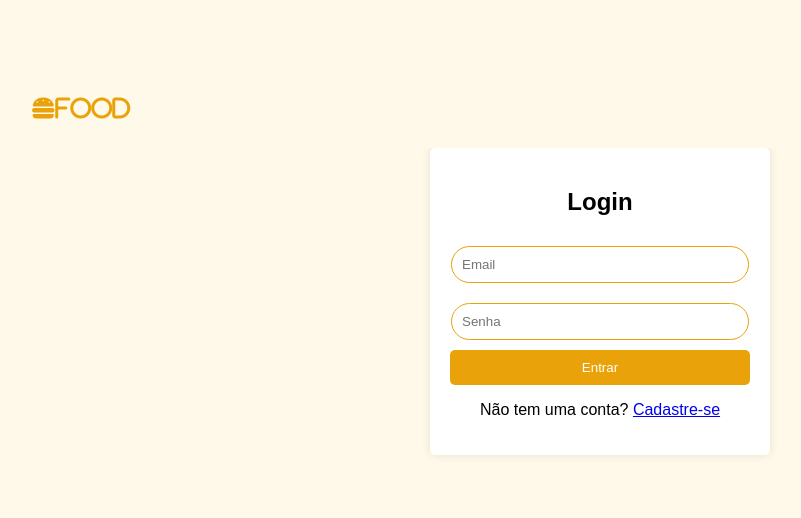
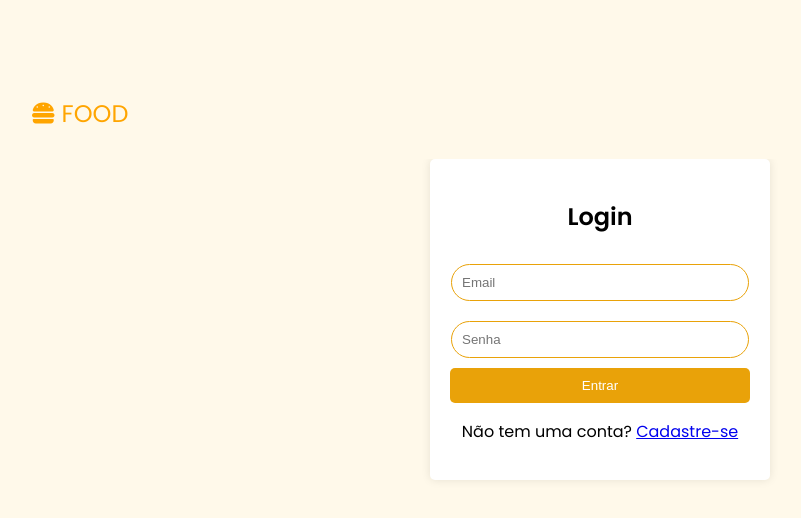
Before and after one commit to franciscomateusrodriguescastro/Tecnicasdeintegra-odesistemas, a website: page login.html in a window 1280 px wide. Shown: the top 518 px of the page, without its empty margins (40-841 px from the left). Drawn offline with nearby package versions, Linux system fonts and the light colour scheme.

Commit message:
atualização do login!

```diff
--- a/login.html
+++ b/login.html
@@ -8,13 +8,17 @@
     <link rel="stylesheet" href="https://cdnjs.cloudflare.com/ajax/libs/font-awesome/6.5.2/css/all.min.css" integrity="sha512-SnH5WK+bZxgPHs44uWIX+LLJAJ9/2PkPKZ5QiAj6Ta86w+fsb2TkcmfRyVX3pBnMFcV7oQPJkl9QevSCWr3W6A==" crossorigin="anonymous" referrerpolicy="no-referrer" />
     <link rel="stylesheet" href="src/styles/login.css">
     <script src="https://cdnjs.cloudflare.com/ajax/libs/jquery/3.7.1/jquery.min.js" integrity="sha512-v2CJ7UaYy4JwqLDIrZUI/4hqeoQieOmAZNXBeQyjo21dadnwR+8ZaIJVT8EE2iyI61OV8e6M8PP2/4hpQINQ/g==" crossorigin="anonymous" referrerpolicy="no-referrer"></script>
+    <link href="https://fonts.googleapis.com/css2?family=Poppins:wght@400;600&display=swap" rel="stylesheet">
+    <script src="https://kit.fontawesome.com/seu_codigo.js" crossorigin="anonymous"></script>
     <script src="https://unpkg.com/scrollreveal"></script>
     <title>Login e Cadastro</title>
 </head>
 <body>
+
     <nav id="navbar">
-        <i class="fa-solid fa-burger" id="nav_logo"></a>FOOD</i>
-
+        <a id="nav_logo" href="index.html" style="color: orange; text-decoration: none;" >
+            <i class="fa-solid fa-burger"></i> FOOD
+        </a>
     </nav>
     <div class="container">
         <h2 id="form-title">Login</h2>
--- a/src/styles/login.css
+++ b/src/styles/login.css
@@ -10,7 +10,7 @@
     --color-neutral-1: #1d1d1d;
 }
 body {
-    font-family: Arial, sans-serif;
+    font-family: 'Poppins', sans-serif;
     background-color: var(--color-primary-1);
     display: flex;
     align-items: center;
@@ -47,6 +47,8 @@ button:hover {
     background: var(--color-primary-5);
 }
 #navbar {
+    font-family: 'Poppins', sans-serif;
+
     width: 90%;
     display: flex;
     justify-content: space-between;
```
